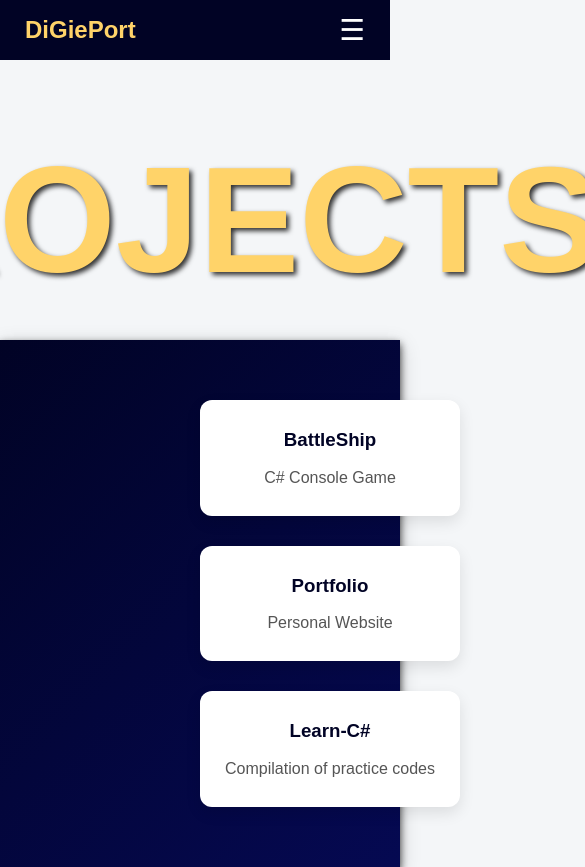
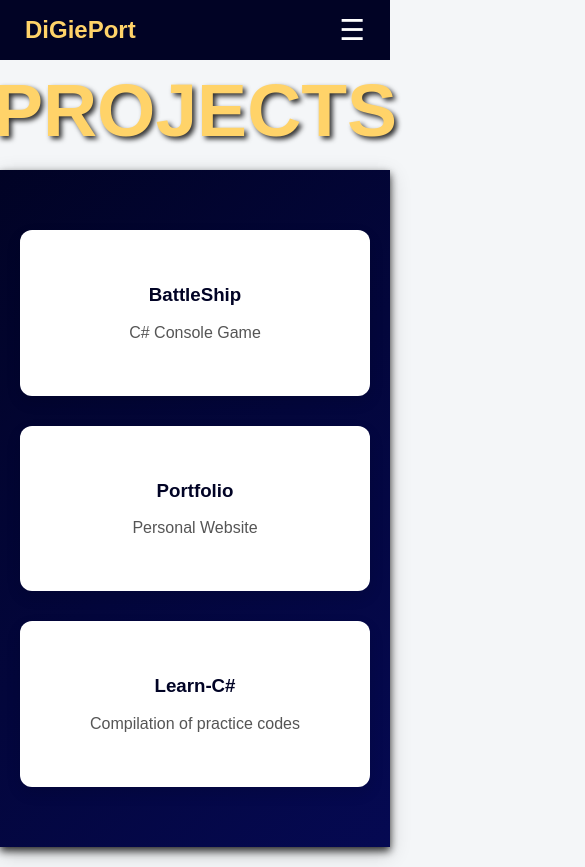
Before and after one commit to GeorgieBognalbal/DiGiePort, a plain HTML site: page projects.html in a window 390 px wide. Shown: the whole page, 585 px wide, since content can reach past the window. Drawn offline with Linux system fonts and the light colour scheme.

Commit message:
Fix: mobile view

```diff
--- a/style.css
+++ b/style.css
@@ -727,7 +727,29 @@ body {
         padding: 10px;
     }
 
+    .intro-image img {
+        width: 400px;
+        height: 400px;
+    }
+
     .top-bar ul.show {
         display: flex;
     }
+
+    .proj-h2-div {
+        font-size: 50px;
+        margin-top: 50px;
+    }
+
+    .projects-grid{
+        grid-template-columns: 1fr;
+    }
+
+    .project-card {
+        padding: 50px 50px;
+    }
+
+    .section-project {
+        padding: 60px 20px;
+    }
 }
```
